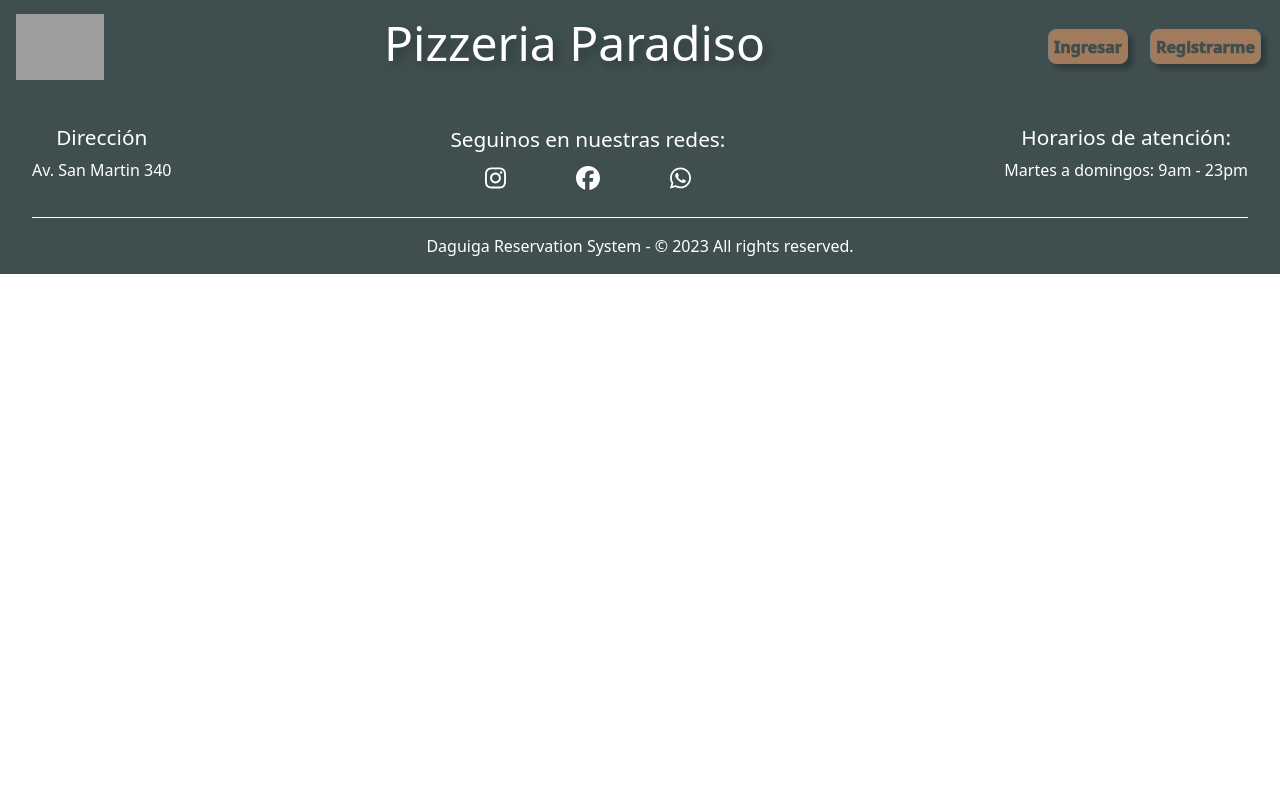
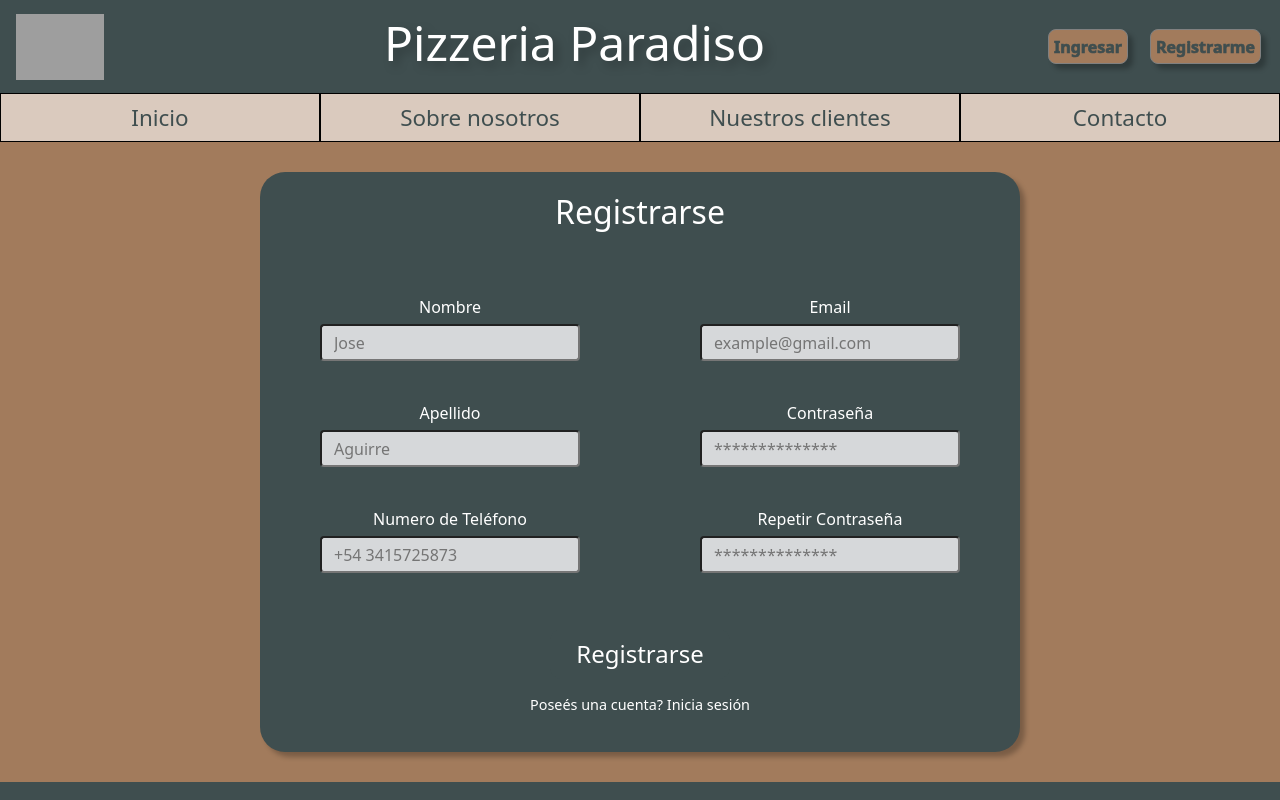
Before and after one commit to UlisesAguirre/tpi_laboratorio_III, a React (Create React App) app: page /register in a window 1280 px wide. Shown: the top 800 px of the page. Built offline with nearby package versions, Linux system fonts and the light colour scheme; grey boxes are pictures that could not be loaded.

Commit message:
fixing problems with the routes and files of tomi pr

```diff
--- a/src/App.js
+++ b/src/App.js
@@ -1,9 +1,10 @@
 import Header from "./components/Header/Header"
 import Main from "./components/Main/Main"
 import Footer from "./components/Footer/Footer"
-import FormLogIn from "./components/FormLogIn/FormLogIn"
+import FormLogIn from "./components/Form/FormLogIn/FormLogIn"
 import Comments from "./components/Comments/Comments"
 import AboutUs from "./components/AboutUs/AboutUs"
+import FormRegister from "./components/Form/FormRegister/FormRegister"
 
 import { Route, Routes } from 'react-router-dom';
 
@@ -18,6 +19,7 @@ function App() {
       <Routes>
         <Route path='/' element= {<Main/>} />
         <Route path='/login' element= {<FormLogIn/>} />
+        <Route path='/register' element= {<FormRegister/>} />
         <Route path="/comments" element = {<Comments/>} />
         <Route path="/about-us" element = {<AboutUs/>} />
       </Routes>
--- a/src/components/FormLogIn/FormLogIn.js
+++ b/src/components/Form/FormLogIn/FormLogIn.js
@@ -1,7 +1,7 @@
 import React from "react";
 import "./formLogIn.css";
 
-import NavBar from "../NavBar/NavBar";
+import NavBar from "../../NavBar/NavBar";
 
 const FormLogIn = () => {
   return (
--- /dev/null
+++ b/src/components/Form/FormRegister/FormRegister.js
@@ -0,0 +1,42 @@
+import React from "react";
+import "./formRegister.css";
+import NavBar from "../../NavBar/NavBar";
+
+
+const FormRegister = () => {
+  return (
+    <div className="form-register-container">
+      <NavBar />
+      <div class="register">
+        <div class="register-background">
+          <h3 class="register-title">Registrarse</h3>
+          <div class="register-form">
+            <div class="register-form-input">
+              <label for="usuario"> Nombre</label>
+              <input type="text" name="nombre" placeholder="Jose"></input>
+              <label for="usuario">Apellido</label>
+              <input type="text" name="apellido" placeholder="Aguirre"></input>
+              <label for="usuario">Numero de Teléfono</label>
+              <input type="number" name="teléfono" placeholder="+54 3415725873"></input>
+            </div>
+            <div class="register-form-input">
+              <label for="usuario">Email</label>
+              <input type="text" name="usuario" placeholder="example@gmail.com"></input>
+              <label for="usuario">Contraseña</label>
+              <input type="paswword" name="contraseña" placeholder="**************"></input>
+              <label for="usuario">Repetir Contraseña</label>
+              <input type="paswword" name="repetir-contraseña" placeholder="**************"></input>
+            </div>
+          </div>
+          <div class="register-button">
+            <button class="register-button-registrar">Registrarse</button>
+            <p >Poseés una cuenta? <a href="#">Inicia sesión</a></p>
+          </div>
+
+        </div>
+      </div>
+    </div>
+  );
+};
+
+export default FormRegister;
--- /dev/null
+++ b/src/components/Form/FormRegister/formRegister.css
@@ -0,0 +1,90 @@
+.form-register-container{
+    background-color: var(--secondary-color);
+}
+
+.register{
+    display: flex;
+    justify-content: center;
+    align-items: center;
+    color: white;
+    height: 80vh;
+}
+
+.register-background{
+    display: flex;
+    flex-direction: column;
+    justify-content: space-evenly;
+    align-items: center;
+    background-color: var(--primary-color);
+    border-radius: 25px;
+    width: 760px;
+    height: 580px;
+    box-shadow: 5px 5px 5px rgba(0, 0, 0, 0.25);
+}
+
+.register-background *{
+    width: 100%;
+    text-align: center;
+}
+
+.register-background h3{
+    font-size: 2em;
+}
+
+.register-form{
+    display: flex;
+    justify-content: center;
+    align-items: center;
+}
+
+.register-form-input label{
+    margin-top: 35px;
+    font-size: 1em;
+}
+
+.register-form-input input{
+    text-align: left;
+    width: 260px;
+    height: 37px;
+    margin: 5px 0;
+    padding: 12px;
+    border-radius: 4px;
+    background-color: rgb(214, 216, 218);
+}
+
+.register-button{
+    display: flex;
+    flex-direction: column;
+    align-items: center;
+    margin-top: 15px;
+}
+
+.register-button button{
+    margin: 15px;
+    width: 180px;
+    height: 50px;
+    font-size: 1.5em;
+    background-color: var(--primary-color);
+    color: #fff;
+    border-radius: 10px;
+    border: 1px solid var(--primary-color);
+}
+
+.register-button a{
+    text-decoration: none;
+    color: #fff;
+}
+
+.register-button p{
+    font-size: 0.9em;
+}
+
+.register-button button:hover{
+    border: 1px solid #fff;
+    color: #fff;
+    background-color: var(--secondary-color);
+}
+
+.register-button a:hover{
+    color: var(--secondary-color);
+}
--- a/src/components/UserButton/UserButton.js
+++ b/src/components/UserButton/UserButton.js
@@ -7,7 +7,7 @@ const UserButton = () => {
     <div className='userButton-container'>
         <div className='userButton-button-container'>
             <Link to="/login"><button className="button">Ingresar</button></Link>
-            <Link to="/"><button className="button">Registrarme</button></Link>
+            <Link to="/register"><button className="button">Registrarme</button></Link>
         </div>
     </div>
   )
```
Also changed, not shown: src/components/Form/FormLogIn/formLogIn.css (renamed from src/components/FormLogIn/formLogIn.css).
